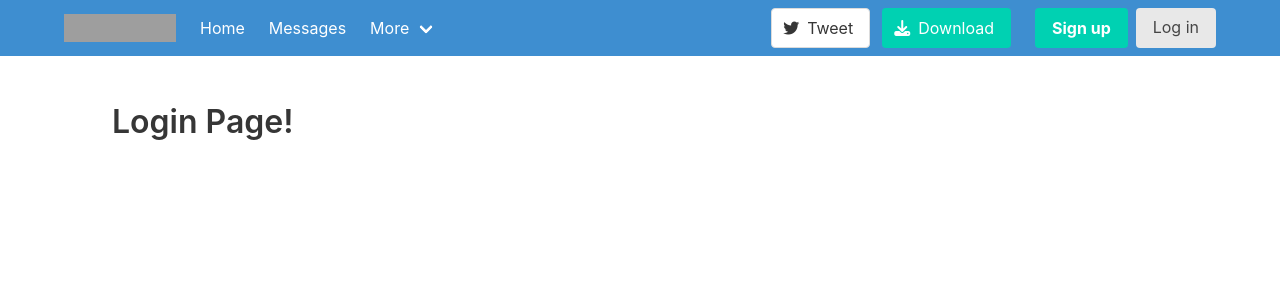
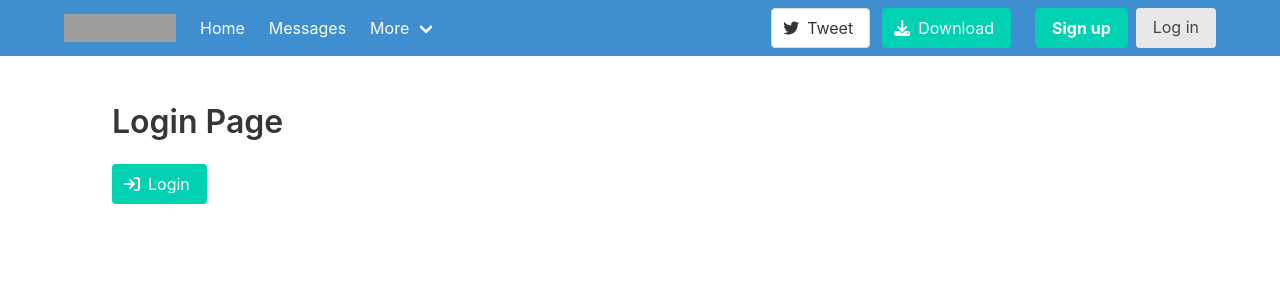
Before and after one commit to jewpaltz/2022-spring, a Vue app in the folder client/: page /login in a window 1280 px wide. Shown: the top 300 px of the page. Built offline with nearby package versions, Linux system fonts and the light colour scheme; grey boxes are pictures that could not be loaded.

Commit message:
protected routes

```diff
--- a/client/src/models/session.ts
+++ b/client/src/models/session.ts
@@ -0,0 +1,13 @@
+
+import router from "../router";
+
+const session = {
+    user: null as any,
+}
+
+export async function Login(username: string, password: string) {
+    session.user = { username, password };
+    router.push('/messages');
+}
+
+export default session;
--- /dev/null
+++ b/client/src/pages/Login.vue
@@ -0,0 +1,27 @@
+<script setup lang="ts">
+import { Login } from '../models/session';
+
+
+    function login()
+    {
+        Login('Moshe Cohen', 'meme')
+    }
+</script>
+
+<template>
+    <div class="section">
+        <h1 class="title">Login Page</h1>
+
+        <button class="button is-primary" @click="login">
+            <span class="icon">
+                <i class="fa fa-sign-in"></i>
+            </span>
+            <span>Login</span>
+        </button>
+    </div>
+</template>
+
+
+<style scoped>
+
+</style>
--- a/client/src/router/index.ts
+++ b/client/src/router/index.ts
@@ -1,8 +1,10 @@
 import { createRouter, createWebHistory, RouteRecordRaw } from "vue-router";
 
 import Home from '../pages/Home.vue';
-import Messages from '../pages/Messages.vue';
+//import Messages from '../pages/Messages.vue';
 import Generic from '../pages/Generic.vue';
+import Login from '../pages/Login.vue';
+import session from "../models/session";
 
 // 2. Define some routes
 // Each route should map to a component.
@@ -11,9 +13,9 @@ const routes: RouteRecordRaw[] = [
   { path: '/', component: Home },
   { path: '/about', component: Generic, props: { title: 'About Page!' } },
   { path: '/contact', component: Generic, props: { title: 'Contact Page!' } },
-  { path: '/login', component: Generic, props: { title: 'Login Page!' } },
+  { path: '/login', component: Login },
   { path: '/signup', component: Generic, props: { title: 'Signup Page!' } },
-  { path: '/messages', component: Messages },
+  { path: '/messages', component: () => import('../pages/Messages.vue') },
 ]
 
 // 3. Create the router instance and pass the `routes` option
@@ -26,4 +28,12 @@ const router = createRouter({
   linkActiveClass: 'is-active',
 })
 
+router.beforeEach((to, from) => {
+    if (['/messages'].includes(to.path)) { // list of paths that require login
+        if (!session.user) {
+            return '/login';
+        }
+    }
+})
+
 export default router;
```
